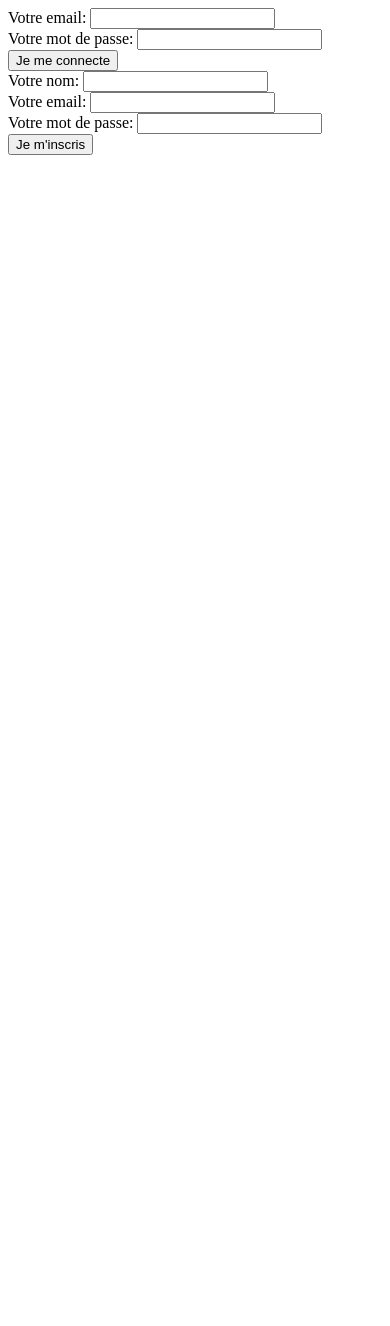
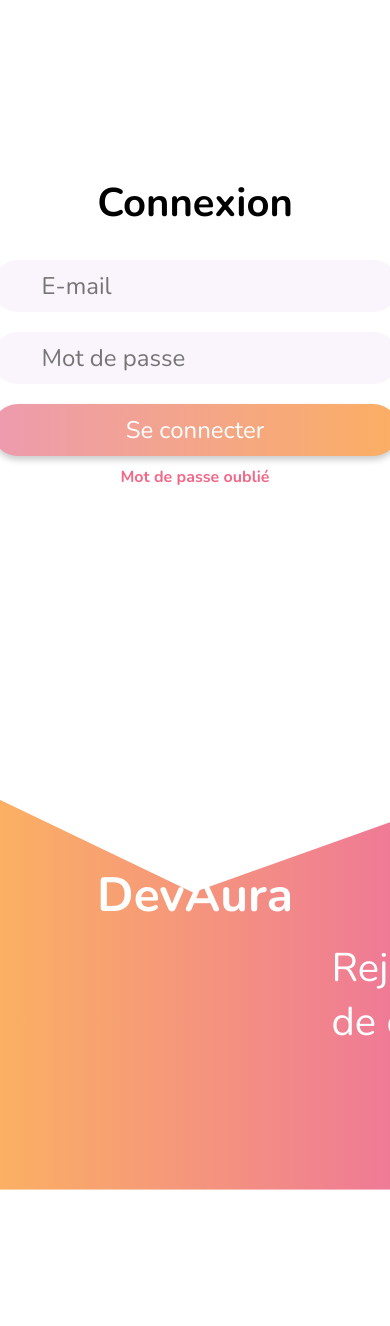
Before and after one commit to SamyMechiche/DevAura, a PHP site: page /view/login.php in a window 390 px wide. Run offline with PHP 8.4, Linux system fonts and the light colour scheme; some libraries are stand-ins or nearby versions.

Commit message:
:wastebasket:

```diff
--- a/asset/CSS/style.css
+++ b/asset/CSS/style.css
@@ -1,4 +1,5 @@
 @import url('https://fonts.googleapis.com/css2?family=Mulish:ital,wght@0,200..1000;1,200..1000&display=swap');
+@import url('https://fonts.googleapis.com/css2?family=Mulish:ital,wght@0,200..1000;1,200..1000&family=Nunito:ital,wght@0,200..1000;1,200..1000&display=swap');
 html, body, div, span, applet, object, iframe,
 h1, h2, h3, h4, h5, h6, p, blockquote, pre,
 a, abbr, acronym, address, big, cite, code,
@@ -21,6 +22,8 @@
     list-style-type: none;
     text-decoration: none;
 }
+
+/************* STYLE GENERAL *************/
 
 .row-limit-size {
     max-width: 1400px;
@@ -53,11 +56,11 @@
     margin-top: 20px;
 }
 
-.mb-4{
+.mb-4 {
     margin-bottom: 40px;
 }
 
-.mb-2{
+.mb-2 {
     margin-bottom: 20px;
 }
 
@@ -70,6 +73,7 @@
     font-weight: bold;
     background: linear-gradient(to top, #fbaf63, #ED9BAF);
     -webkit-background-clip: text;
+    background-clip: text;
     color: transparent;
 }
 
@@ -88,7 +92,7 @@
     width: 7px;
 }
 
-.line-straight{
+.line-straight {
     background: linear-gradient(to right, #fbaf6381, #ED9BAF81);
     height: 5px;
     width: 100%;
@@ -130,13 +134,15 @@
     cursor: pointer;
 }
 
-.pic-sub-cat{
+/************* HOMEPAGE *************/
+
+.pic-sub-cat {
     width: 25vw;
     height: 25vw;
-    object-fit:cover;
+    object-fit: cover;
 }
 
-.card-sub-cat{
+.card-sub-cat {
     width: 25vw;
     height: 30vw;
     margin: 10px;
@@ -168,3 +174,227 @@
 .subcategory:hover .desc-sub-cat {
     opacity: 1;
 }
+
+/************* PAGE LOGIN *************/
+
+.container {
+    display: flex;
+    height: 100vh;
+    position: relative;
+    overflow: hidden;
+}
+
+.form-container {
+    width: 50%;
+    display: flex;
+    align-items: center;
+    justify-content: center;
+    text-align: center;
+    transition: transform 0.6s ease-in-out;
+}
+
+.form-container input {
+    background-color: #FAF4FD;
+    border: none;
+    font-size: 1.5rem;
+    border-radius: 50px;
+    margin: 10px 0;
+    padding: 10px 50px;
+    font-family: "Nunito", sans-serif;
+}
+
+.form-container h2, a {
+    font-family: "Nunito", sans-serif;
+}
+
+.form-container a {
+    color: #f36889;
+    font-weight: bold;
+}
+
+.form-container a:hover {
+    color: #f1859f;
+}
+
+.form-container input:focus {
+    box-shadow: 0 0 0 2px rgb(251, 175, 99), 0 0 0 2px rgb(237, 155, 175);
+    outline: none;
+}
+
+
+
+.log-button {
+    background: linear-gradient(to left, #fbaf63, #ED9BAF);
+    color: #fff;
+    width: 100%;
+    box-shadow: 0 4px 6px rgba(0, 0, 0, 0.2);
+}
+
+.log-button:hover {
+    background: linear-gradient(to left, #fab877, #eeadbd);
+}
+
+.title-log {
+    margin-bottom: 20px;
+    font-size: 2.5rem;
+}
+
+/* Masquer le formulaire d'inscription par défaut */
+.signup {
+    transform: translateX(100%);
+}
+
+/* SVG slider */
+.slider {
+    width: 50%;
+    height: 100vh;
+    position: absolute;
+    left: 50%;
+    top: 0;
+    display: flex;
+    align-items: center;
+    justify-content: center;
+    transition: left 0.6s ease-in-out;
+}
+
+/* Bouton sur le SVG */
+.slider button {
+    position: absolute;
+    background-color: #434343;
+    color: white;
+    padding: 15px 40px;
+    border: none;
+    border-radius: 50px;
+    cursor: pointer;
+    font-size: 16px;
+    transition: 0.3s;
+    width: 50vh;
+    box-shadow: 0 4px 6px rgba(0, 0, 0, 0.2);
+}
+
+.slider button:hover {
+    background-color: #7a7979;
+}
+
+/* Mode Inscription */
+.container.active .slider {
+    left: 0;
+}
+
+.container.active .signup {
+    transform: translateX(0);
+}
+
+.container.active .login {
+    transform: translateX(-100%);
+}
+
+/* Effet miroir du SVG quand il change de côté */
+.container.active .slider img {
+    transform: scaleX(-1);
+    /* Inversion horizontale */
+    transition: transform 0.6s ease-in-out;
+}
+
+.txt-slider {
+    position: absolute;
+    top: 50%;
+    left: 65vh;
+    transform: translate(-50%, -50%);
+    color: white;
+    padding: 15px 40px;
+    cursor: pointer;
+    font-size: 2.5rem;
+    width: 80vh;
+    font-family: "Nunito", sans-serif;
+}
+
+.slider button {
+    position: absolute;
+    background-color: #434343;
+    color: white;
+    padding: 15px 40px;
+    border: none;
+    border-radius: 50px;
+    font-size: 1.5rem;
+    transition: 0.3s;
+    width: 50vh;
+    top: 60%;
+    left: 31vh;
+    font-family: "Nunito", sans-serif;
+}
+
+.marque-slider {
+    position: absolute;
+    top: 35%;
+    left: 50%;
+    transform: translate(-50%, -50%);
+    color: white;
+    font-weight: bold;
+    padding: 15px 40px;
+    cursor: pointer;
+    font-size: 3rem;
+    font-family: "Nunito", sans-serif;
+}
+
+
+
+@media (max-width: 768px) {
+    .container {
+        flex-direction: column;
+        height: 100vh;
+    }
+
+    .form-container {
+        width: 100%;
+        height: 80vh;
+        transition: transform 0.6s ease-in-out;
+    }
+
+    .signup {
+        transform: translateY(100%);
+    }
+
+    .slider {
+        width: 100%;
+        height: 50vh;
+        position: absolute;
+        left: 0;
+        top: 50%;
+        transition: top 0.6s ease-in-out;
+    }
+
+    .slider img {
+        width: 100%;
+        height: auto;
+        transform: rotate(90deg);
+        transition: transform 0.6s ease-in-out;
+    }
+
+    .container.active .slider {
+        top: 0;
+    }
+
+    .container.active .signup {
+        transform: translateY(0);
+    }
+
+    .container.active .login {
+        transform: translateY(-100%);
+    }
+
+    /* Garde l'image SVG à 90 degrés lorsqu'elle change de côté */
+    .container.active .slider img {
+        transform: rotate(90deg) scaleX(-1);
+        transition: transform 0.6s ease-in-out;
+    }
+
+    .test {
+        position: absolute;
+        top: 40%;
+        left: 60%;
+        transform: translate(-50%, -50%);
+        color: white;
+        font-size: .5rem;
+    }
+}
--- /dev/null
+++ b/asset/js/login.js
@@ -0,0 +1,18 @@
+document.addEventListener("DOMContentLoaded", () => {
+    const toggleButton = document.getElementById("toggleButton");
+    const container = document.querySelector(".container");
+    const test = document.getElementsByClassName("test");
+
+    toggleButton.addEventListener("click", () => {
+        container.classList.toggle("active");
+
+        // Change le texte du bouton
+        if (container.classList.contains("active")) {
+            test.textContent = "Rejoignez la communauté de developpeurs passionnés";
+            toggleButton.textContent = "J'ai déjà un compte";
+        } else {
+            test.textContent = "Rejoignez la communauté de developpeurs passionnés";
+            toggleButton.textContent = "Je m'inscris →";
+        }
+    });
+});
--- a/model/ModelUser.php
+++ b/model/ModelUser.php
@@ -2,7 +2,7 @@
 class ModelUser extends Model {
     public function getUser(string $email){
         $user = $this->getDb()->prepare('SELECT `id_user`, `name`, `email`, `password` FROM `user` WHERE `email` = :email');
-        $user->bindParam(':id', $id, PDO::PARAM_INT);
+        $user->bindParam(':email', $email, PDO::PARAM_STR);
         $user->execute();
 
         $data = $user->fetch(PDO::FETCH_ASSOC);
--- a/view/login.php
+++ b/view/login.php
@@ -1,49 +1,63 @@
 <!DOCTYPE html>
-<html lang="en">
+<html lang="fr">
 
 <head>
     <meta charset="UTF-8">
     <meta name="viewport" content="width=device-width, initial-scale=1.0">
+    <link rel="stylesheet" href="./asset/CSS/style.css">
     <title>Login | DevAura</title>
 </head>
 
 <body>
+
+    <main class="container">
         <?php if (isset($error)): ?>
             <p><?= $error; ?></p>
         <?php endif ?>
 
+        <!-- Formulaire de Connexion -->
+        <div class="form-container login">
             <form action="/DevAura/login" method="POST">
                 <input type="hidden" name="form_type" value="login">
+                <h2 class="title-log" >Connexion</h2>
                 <div>
-            <label for="mail">Votre email: </label>
-            <input type="email" name="mail" id="mail" required>
+                    <input type="email" name="mail" id="mail" placeholder="E-mail" required>
                 </div>
                 <div>
-            <label for="pass">Votre mot de passe: </label>
-            <input type="password" name="pass" id="pass" required>
+                    <input type="password" name="pass" id="pass" placeholder="Mot de passe" required>
+                </div>
+                <input class="log-button" type="submit" name="submit" value="Se connecter">
+                <p><a href="#">Mot de passe oublié</a></p>
+            </form>
+        </div>
+
+        <!-- SVG Bouton (Slider) -->
+        <div class="slider">
+            <img src="asset/uploads/Rectangle.svg" alt="Changer de formulaire">
+            <p class="marque-slider" >DevAura</p>
+            <p class="txt-slider" >Rejoignez la communauté<br> de developpeurs passionnés</p>
+            <button id="toggleButton">Je m'inscris →</button>
+        </div>
+
+        <!-- Formulaire d'Inscription -->
+        <div class="form-container signup">
+            <form action="/DevAura/login" method="POST">
+                <input type="hidden" name="form_type" value="signing">
+                <h2 class="title-log">Inscription</h2>
+                <div>
+                    <input type="text" name="name" id="name" placeholder="Nom">
                 </div>
                 <div>
-            <input type="submit" name="submit" value="Je me connecte">
-        </div>
-    </form>
-
-    <form action="/DevAura/login" method="POST">
-        <input type="hidden" name="form_type" value="signing">
-        <div>
-            <label for="name">Votre nom: </label>
-            <input type="text" name="name" id="name">
+                    <input type="email" name="email" id="email" placeholder="E-mail">
                 </div>
                 <div>
-            <label for="email">Votre email: </label>
-            <input type="email" name="email" id="email">
+                    <input type="password" name="password" id="password" placeholder="Mot de passe">
                 </div>
-        <div>
-            <label for="password">Votre mot de passe: </label>
-            <input type="password" name="password" id="password">
+                <input class="log-button" type="submit" name="submit" value="Je m'inscris">
+            </form>
         </div>
-        <input type="submit" name="submit" value="Je m'inscris">
-        </div>
-    </form>
+    </main>
+    <script src="./asset/js/login.js"></script>
 </body>
 
 </html>
```
Also changed, not shown: asset/uploads/Rectangle.svg (added). Lines whose indentation alone changed are shown as unchanged.
